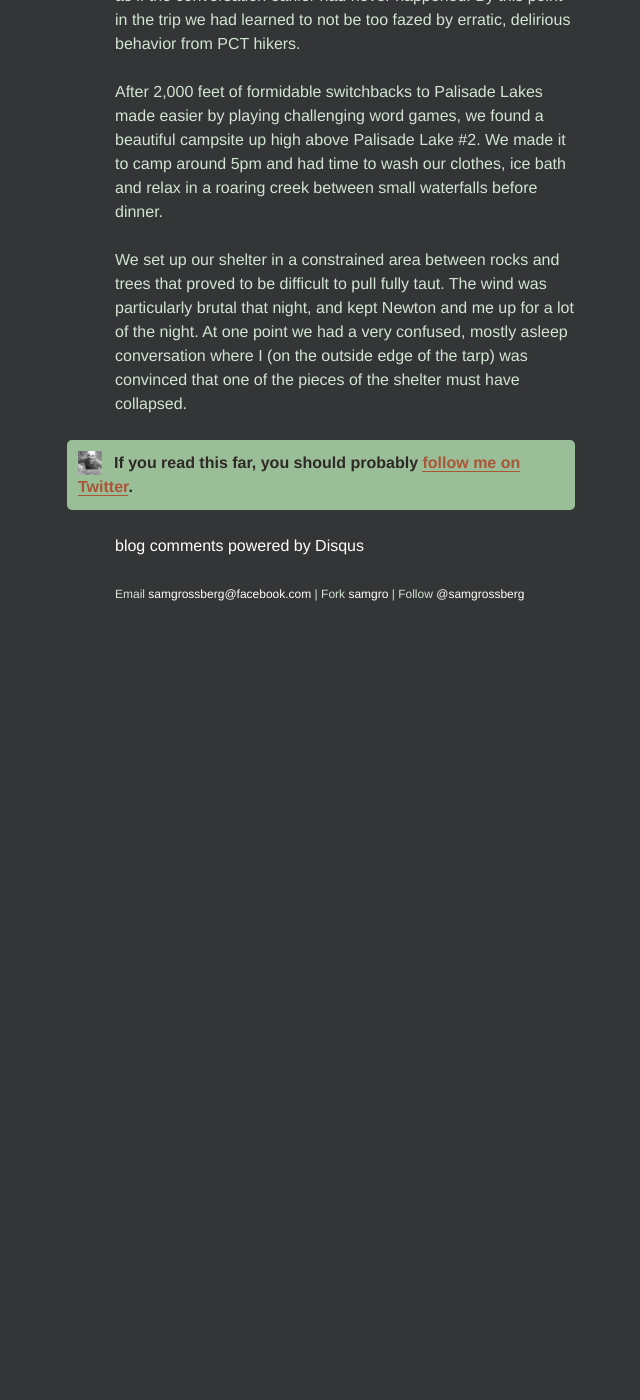
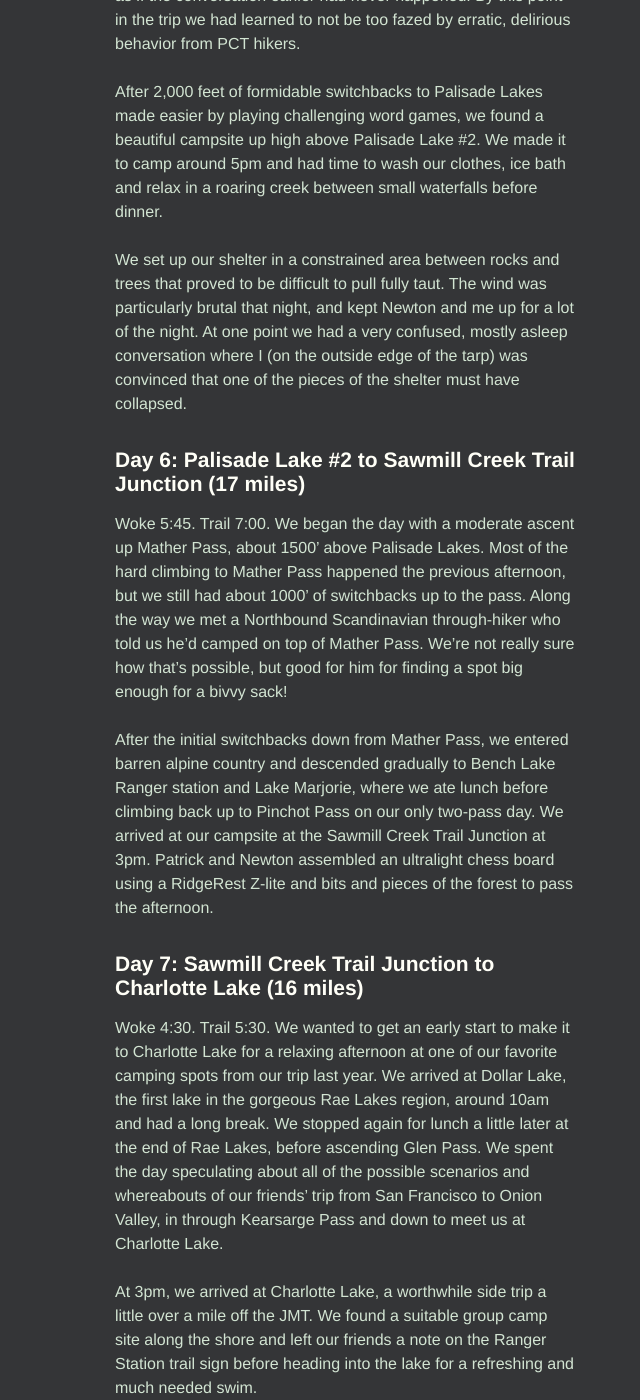
Before and after one commit to samgro/samgro.github.com, a Jekyll site: the page built from _posts/2013-07-09-john-muir-trail-journal.md, in a window 1280 px wide and 1400 px high, scrolled down 7678 px. Shown: the whole window, without its empty margins (271-911 px from the left). Built offline with Jekyll 4.4.1, drawn with Linux system fonts in a browser that asks for light colours; nearby versions of some CDN libraries; comment, search, counter and statistics services are not loaded; before the commit the page ends 8308 px from its top, so only the background shows below that; some of the changed text lies outside the part shown.

Commit message:
JMT into Day 8

```diff
--- a/_posts/2013-07-09-john-muir-trail-journal.md
+++ b/_posts/2013-07-09-john-muir-trail-journal.md
@@ -65,3 +65,20 @@
 After 2,000 feet of formidable switchbacks to Palisade Lakes made easier by playing challenging word games, we found a beautiful campsite up high above Palisade Lake #2. We made it to camp around 5pm and had time to wash our clothes, ice bath and relax in a roaring creek between small waterfalls before dinner.
 
 We set up our shelter in a constrained area between rocks and trees that proved to be difficult to pull fully taut. The wind was particularly brutal that night, and kept Newton and me up for a lot of the night. At one point we had a very confused, mostly asleep conversation where I (on the outside edge of the tarp) was convinced that one of the pieces of the shelter must have collapsed.
+
+## Day 6: Palisade Lake #2 to Sawmill Creek Trail Junction (17 miles)
+Woke 5:45. Trail 7:00. We began the day with a moderate ascent up Mather Pass, about 1500' above Palisade Lakes. Most of the hard climbing to Mather Pass happened the previous afternoon, but we still had about 1000' of switchbacks up to the pass. Along the way we met a Northbound Scandinavian through-hiker who told us he'd camped on top of Mather Pass. We're not really sure how that's possible, but good for him for finding a spot big enough for a bivvy sack!
+
+After the initial switchbacks down from Mather Pass, we entered barren alpine country and descended gradually to Bench Lake Ranger station and Lake Marjorie, where we ate lunch before climbing back up to Pinchot Pass on our only two-pass day. We arrived at our campsite at the Sawmill Creek Trail Junction at 3pm. Patrick and Newton assembled an ultralight chess board using a RidgeRest Z-lite and bits and pieces of the forest to pass the afternoon.
+
+## Day 7: Sawmill Creek Trail Junction to Charlotte Lake (16 miles)
+Woke 4:30. Trail 5:30. We wanted to get an early start to make it to Charlotte Lake for a relaxing afternoon at one of our favorite camping spots from our trip last year. We arrived at Dollar Lake, the first lake in the gorgeous Rae Lakes region, around 10am and had a long break. We stopped again for lunch a little later at the end of Rae Lakes, before ascending Glen Pass. We spent the day speculating about all of the possible scenarios and whereabouts of our friends' trip from San Francisco to Onion Valley, in through Kearsarge Pass and down to meet us at Charlotte Lake.
+
+At 3pm, we arrived at Charlotte Lake, a worthwhile side trip a little over a mile off the JMT. We found a suitable group camp site along the shore and left our friends a note on the Ranger Station trail sign before heading into the lake for a refreshing and much needed swim.
+
+After setting up camp, we began to get a bit restless waiting for our friends and wondering when they might show up. We had a betting pool with both primary and secondary guesses for their arrival time, ranging from 3pm to 10:30pm. By 6pm, Patrick expressed his concern that all hope was lost. At 6:15, I started to hear voices across the lake, which quickly became closer and I confirmed that there were 3 voices, 2 male and 1 female! We were very excited to see our friends, who not only remembered to bring all of our resupply food but also brought Ghirardelli's dark chocolate and fresh apples! We'll forgive them for forgetting the giant bag of imaginary Clementines we'd been fantasizing about. I was pretty excited about the 2 pound block of extra sharp cheddar cheese I had entrusted to Mason.
+
+When they recounted the story of their last 24 hours, it was even crazier than any of our fantasy scenarios! Basically, Sandy had a last minute work trip to LA and ended up hitchhiking from LA to Mammoth with a pro snowboarder after her flight ejected the last 4 people to buy tickets so the plane would weigh less in a thunder storm. Or something like that. The important part is that all 3 of the made it safely to Charlotte Lake, with all their gear, and all our food, before sunset!
+
+## Day 8: Charlotte Lake to Tyndall Creek (16 miles)
+Woke 5:30, Trail 7:30. The morning hike started with an uneventful slog up from Charlotte Lake toward Forester Pass. Dark storm clouds began rolling in throughout the morning, which wasn't too unusual until we reached tree line around 12:30pm. At this point, the sky erupted into a massive 4th of July hail storm that soaked us while we frantically tried to set up our tent and hunker down.
```
